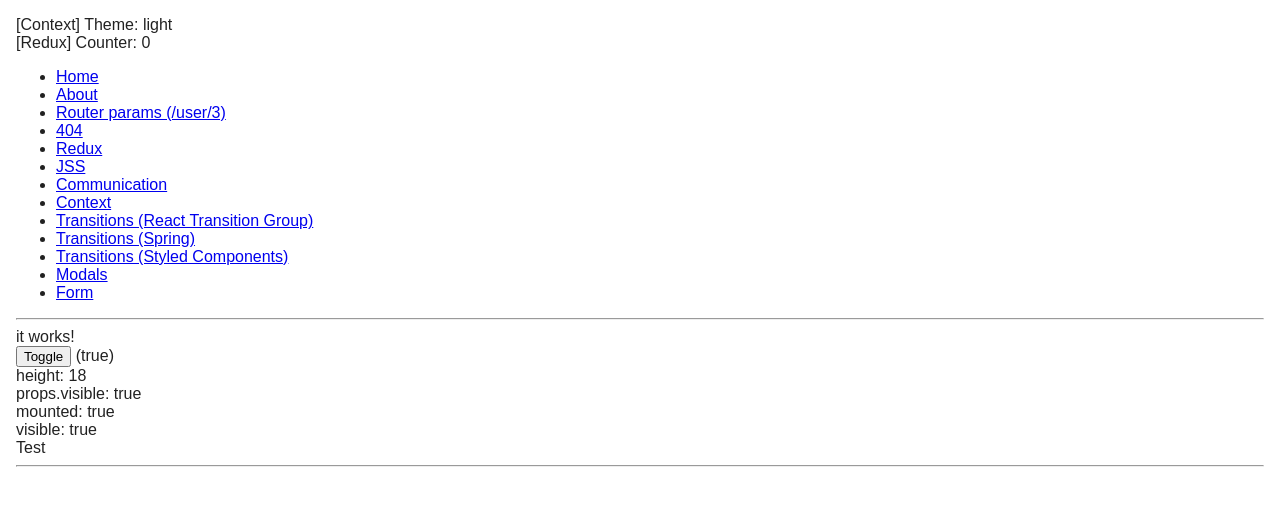
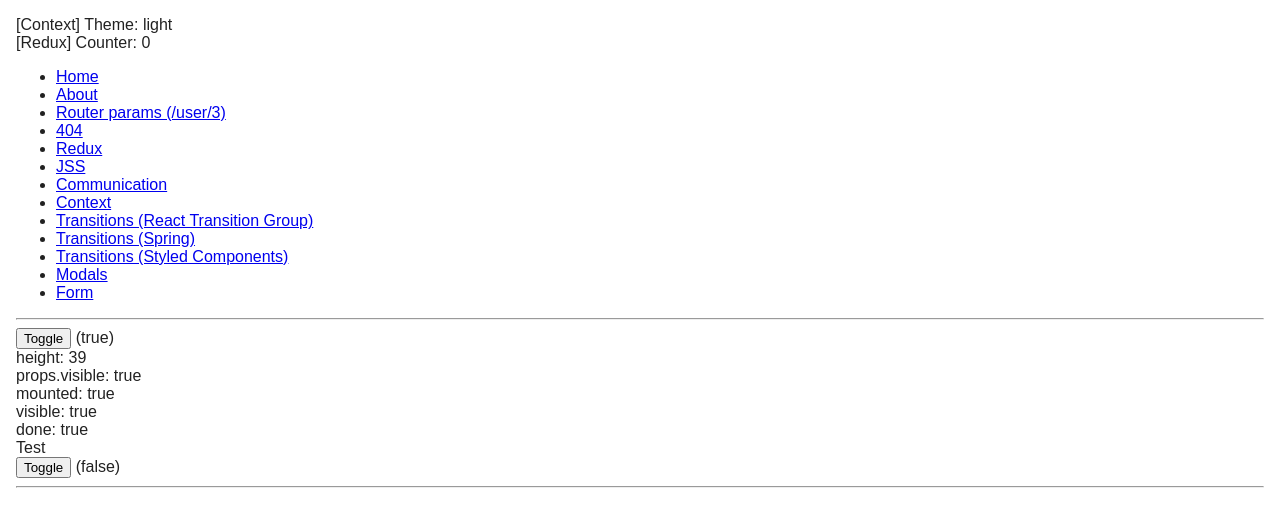
Before and after one commit to Ploppy3/react-test, a React (Create React App) app: page /transitions-styled-components in a window 1280 px wide. Both pictures are taken after a click on the button "Toggle". Shown: the top 526 px of the page. Built offline with nearby package versions, Linux system fonts and the light colour scheme.

Commit message:
animate to height auto

```diff
--- a/src/components/CollapseTransition3.tsx
+++ b/src/components/CollapseTransition3.tsx
@@ -1,39 +1,44 @@
 import { Fragment, ReactNode, useEffect, useRef, useState } from 'react';
 import styled from 'styled-components';
 
-const Div = styled.div<{ height: number; visible: boolean; }>`
+const Div = styled.div<{ height: number; visible: boolean; done: boolean; }>`
   overflow: hidden;
   transition: ${(props) => props.visible
     ? 'height .25s ease, opacity .25s .25s ease'
     : 'height .25s .25s ease, opacity .25s ease'
   };
-  height: ${(props) => props.visible ? props.height + 'px' : 0};
+  height: ${(props) => props.done ? 'auto' : props.visible ? props.height + 'px' : 0};
   opacity: ${(props) => props.visible ? 1 : 0};
 `;
 
 export const CollapseTransition3 = (props: { visible: boolean, children: ReactNode; }) => {
 
   const ref = useRef<HTMLDivElement>(null);
+  const duration = 500;
   const [height, setHeight] = useState(0);
-  const duration = 500;
   const [mounted, setMounted] = useState(props.visible);
   const [visible, setVisible] = useState(props.visible);
+  const [done, setDone] = useState(true);
 
   useEffect(() => {
-    if (ref.current) {
+    if (ref.current && mounted) {
       setHeight(ref.current?.scrollHeight);
     }
-  }, [mounted]);
+  }, [mounted, props.visible]);
 
   useEffect(() => {
     let timeout: NodeJS.Timeout;
     if (props.visible) {
       setMounted(true);
       requestAnimationFrame(() => setVisible(true));
+      timeout = setTimeout(() => {
+        setDone(true);
+      }, duration);
     } else {
-      setVisible(false);
+      setDone(false);
+      requestAnimationFrame(() => setVisible(false));
       timeout = setTimeout(() => {
-        setMounted(props.visible);
+        setMounted(false);
       }, duration);
     }
     return () => timeout && clearTimeout(timeout);
@@ -45,9 +50,10 @@ export const CollapseTransition3 = (props: { visible: boolean, children: ReactNo
       <div>props.visible: {props.visible ? 'true' : 'false'}</div>
       <div>mounted: {mounted ? 'true' : 'false'}</div>
       <div>visible: {visible ? 'true' : 'false'}</div>
+      <div>done: {done ? 'true' : 'false'}</div>
       {
         mounted &&
-        <Div ref={ref} visible={visible} height={height}>
+        <Div ref={ref} visible={visible} height={height} done={done}>
           {props.children}
         </Div>
       }
--- a/src/components/TransitionsStyledComponents.tsx
+++ b/src/components/TransitionsStyledComponents.tsx
@@ -5,11 +5,16 @@ import { Fragment } from "react";
 export const TransitionsStyledComponents = () => {
   return (
     <Fragment>
-      <div>it works!</div>
       <Toggler>
         {(state) =>
           <CollapseTransition3 visible={state}>
             <div>Test</div>
+            <Toggler>
+              {(state) =>
+                state &&
+                <div>child</div>
+              }
+            </Toggler>
           </CollapseTransition3>
         }
       </Toggler>
```
